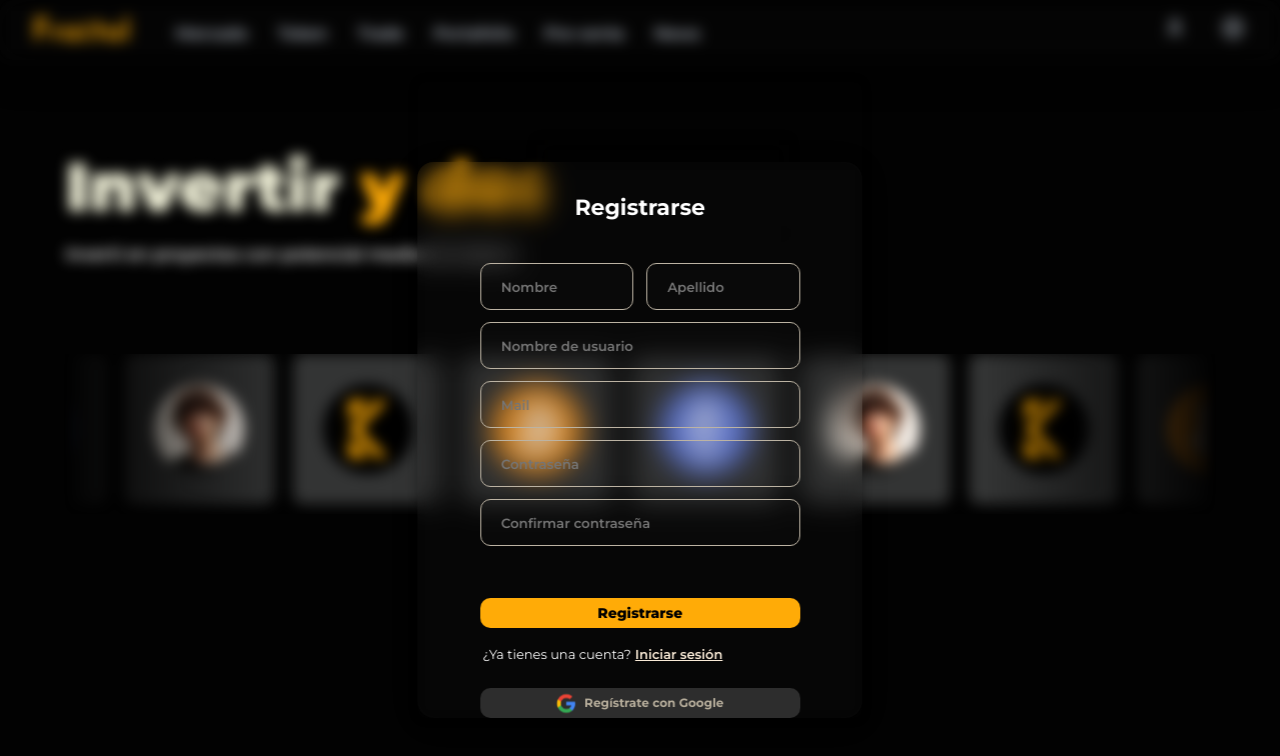
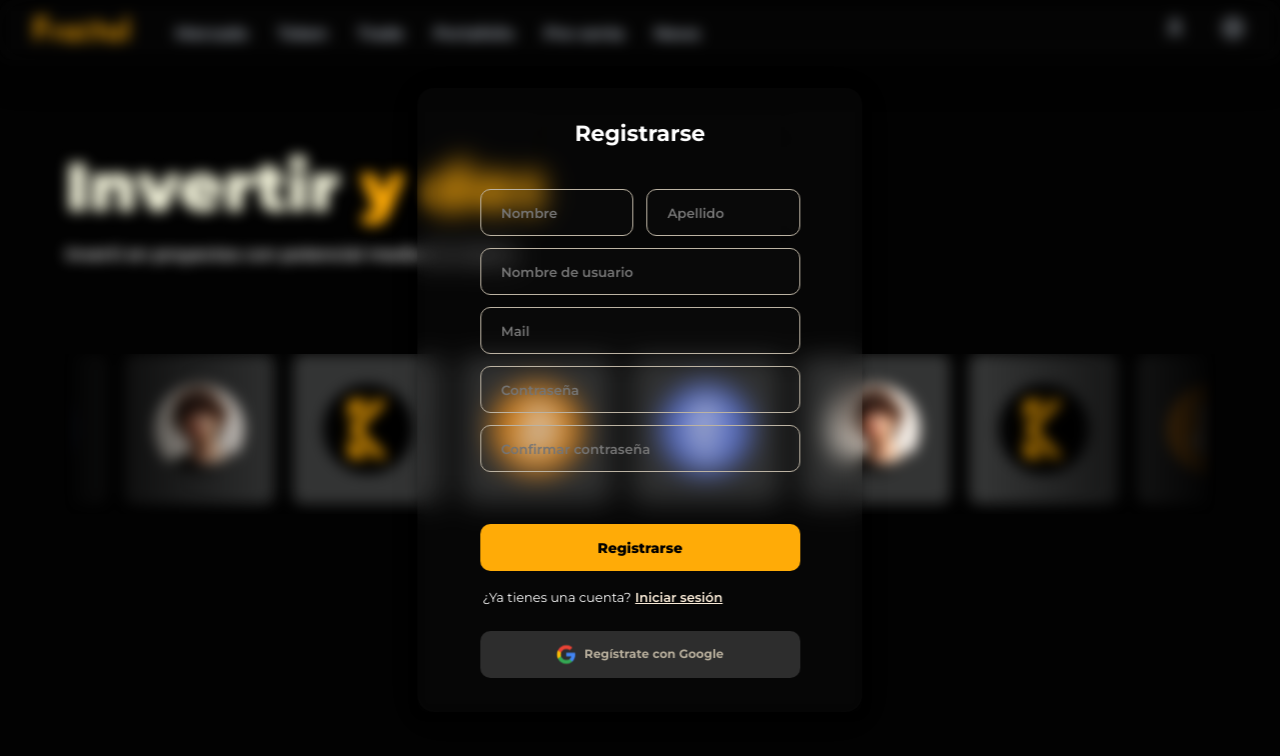
Before and after one commit to Yaguarete4/Fraktal, a React (Vite) app in the folder FrontEnd/Fraktal/: page /signup in a window 1280 px wide. Shown: the top 756 px of the page. Built offline with nearby package versions, Linux system fonts and the light colour scheme.

Commit message:
Singup arreglado

```diff
--- a/FrontEnd/Fraktal/src/css/login.css
+++ b/FrontEnd/Fraktal/src/css/login.css
@@ -1,6 +1,6 @@
 .loginContainer{
   width: 34.8vw;
-  height: 556px;
+  height: fit-content;
   background: rgba(34, 34, 34, 0.17);
   border-radius: 16px;
   box-shadow: 0 4px 30px rgba(0, 0, 0, 0.1);
@@ -9,8 +9,8 @@
   margin: 0 auto;
   display: flex;
   flex-direction: column;
-  margin-top: 80px;
   animation: fadeInDown 1.5s ease;
+  padding-bottom: 34px;
 }
 .signupContainer{
   width: 34.8vw;
```
